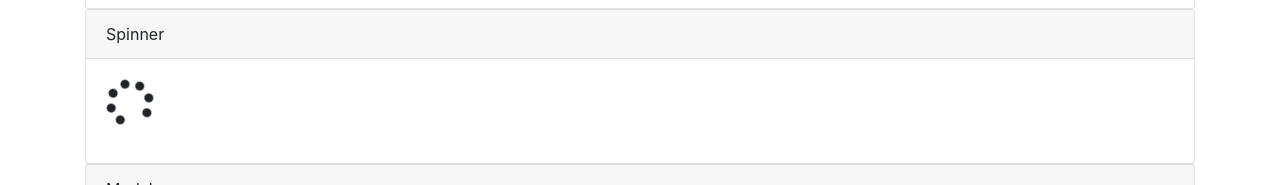
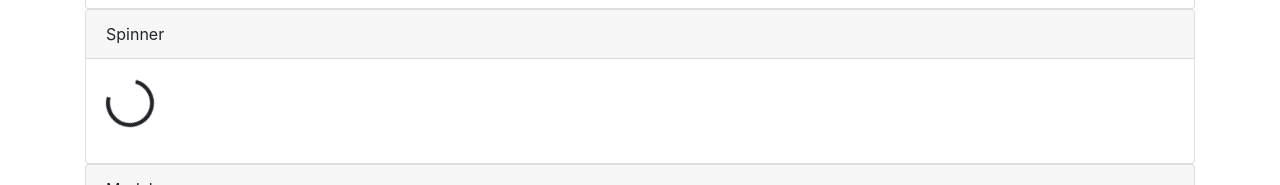
Before and after one commit to duhdugg/preaction-bootstrap-clips, a React (Create React App) app: page / in a window 1280 px wide. Shown: the part 3991-4176 px from the top of the page. Built offline with nearby package versions, Linux system fonts and the light colour scheme.

Commit message:
rewrote the Spinner component

```diff
--- a/src/components/Spinner.jsx
+++ b/src/components/Spinner.jsx
@@ -1,103 +1,66 @@
 import PropTypes from 'prop-types'
 import React from 'react'
-import '../stylesheets/spin.css'
-import { FaSpinner } from 'react-icons/fa'
 
 /**
  * > _Indicate the loading state of a component or page..._
  * > https://getbootstrap.com/docs/4.5/components/spinners/
  */
 class Spinner extends React.Component {
-  get containerStyle() {
-    return {
-      margin: 'auto'
-    }
-  }
-  get fontSize() {
-    return Number(this.props.fontSize) || 0.8
-  }
-  get imageStyle() {
-    return {
-      position: 'absolute',
-      top: 0,
-      left: 0
-    }
-  }
-  get size() {
-    return Number(this.props.size) || 1
-  }
-  get spinnerContainerStyle() {
-    return {
-      display: 'block',
-      width: this.getEmSize(1),
-      height: this.getEmSize(1),
-      margin: this.props.overlay ? 'auto' : undefined
-    }
-  }
-  get spinnerStyle() {
-    return {
-      display: 'block',
-      width: '100%',
-      height: '100%',
-      animation: 'spin 1.5s linear infinite'
-    }
-  }
-  get textStyle() {
-    return {
-      display: 'block',
-      fontSize: this.fontSize + 'em'
-    }
-  }
-  get topStyle() {
-    let style = {}
-    if (this.props.overlay) {
-      Object.assign(style, {
-        backgroundColor: '#ffffff88',
-        display: 'flex',
-        height: '100%',
-        left: 0,
-        opacity: 0.85,
-        position: 'absolute',
-        top: 0,
-        width: '100%',
-        zIndex: 9999
-      })
-    } else {
-      style.display = 'inline-block'
-    }
-    return style
-  }
-  getEmSize(multipler) {
-    return `${this.size * multipler}rem`
-  }
   render() {
     return (
-      <span style={this.topStyle}>
-        <span style={this.containerStyle}>
-          <span style={this.spinnerContainerStyle}>
-            <span style={this.spinnerStyle}>
-              <FaSpinner size='100%' />
-            </span>
-          </span>
-          <span style={this.textStyle}>{this.props.text}</span>
-        </span>
-      </span>
+      <div
+        className='spinner-container d-flex'
+        style={{
+          flexDirection: this.props.flexDirection
+        }}>
+        <div
+          className={`spinner-${this.props.type}`}
+          role='status'
+          style={{
+            width: `${this.props.size}rem`,
+            height: `${this.props.size}rem`,
+            marginLeft:
+              this.props.flexDirection === 'column' ? 'auto' : undefined,
+            marginRight:
+              this.props.flexDirection === 'column' ? 'auto' : undefined
+          }}></div>
+        {this.props.children ? (
+          <div
+            className='spinner-children'
+            style={{
+              fontSize: `${this.props.fontSize}rem`,
+              lineHeight:
+                this.props.flexDirection === 'row'
+                  ? `${this.props.size}rem`
+                  : undefined,
+              marginLeft:
+                this.props.flexDirection === 'row' ? '0.5rem' : undefined,
+              marginTop:
+                this.props.flexDirection === 'column' ? '0.5rem' : undefined
+            }}>
+            {this.props.children}
+          </div>
+        ) : (
+          <div className='sr-only'>Loading...</div>
+        )}
+      </div>
     )
   }
 }
 
 Spinner.propTypes = {
+  children: PropTypes.node,
+  flexDirection: PropTypes.oneOf(['column', 'row']),
   fontSize: PropTypes.oneOfType([PropTypes.string, PropTypes.number]),
-  /** overlays the entire page */
-  overlay: PropTypes.bool,
   size: PropTypes.oneOfType([PropTypes.string, PropTypes.number]),
-  text: PropTypes.node
+  type: PropTypes.oneOf(['border', 'grow'])
 }
 
 Spinner.defaultProps = {
-  fontSize: 0.8,
-  overlay: false,
-  size: 1
+  fontSize: 1.333,
+  flexDirection: 'row',
+  size: 2,
+  type: 'border'
 }
 
 export { Spinner }
--- a/src/stylesheets/spin.css
+++ /dev/null
@@ -1,8 +0,0 @@
-@keyframes spin {
-  0% {
-    transform: rotate(0deg);
-  }
-  100% {
-    transform: rotate(360deg);
-  }
-}
```
Also changed, not shown: src/components/Spinner.md (+21 -2 lines).
